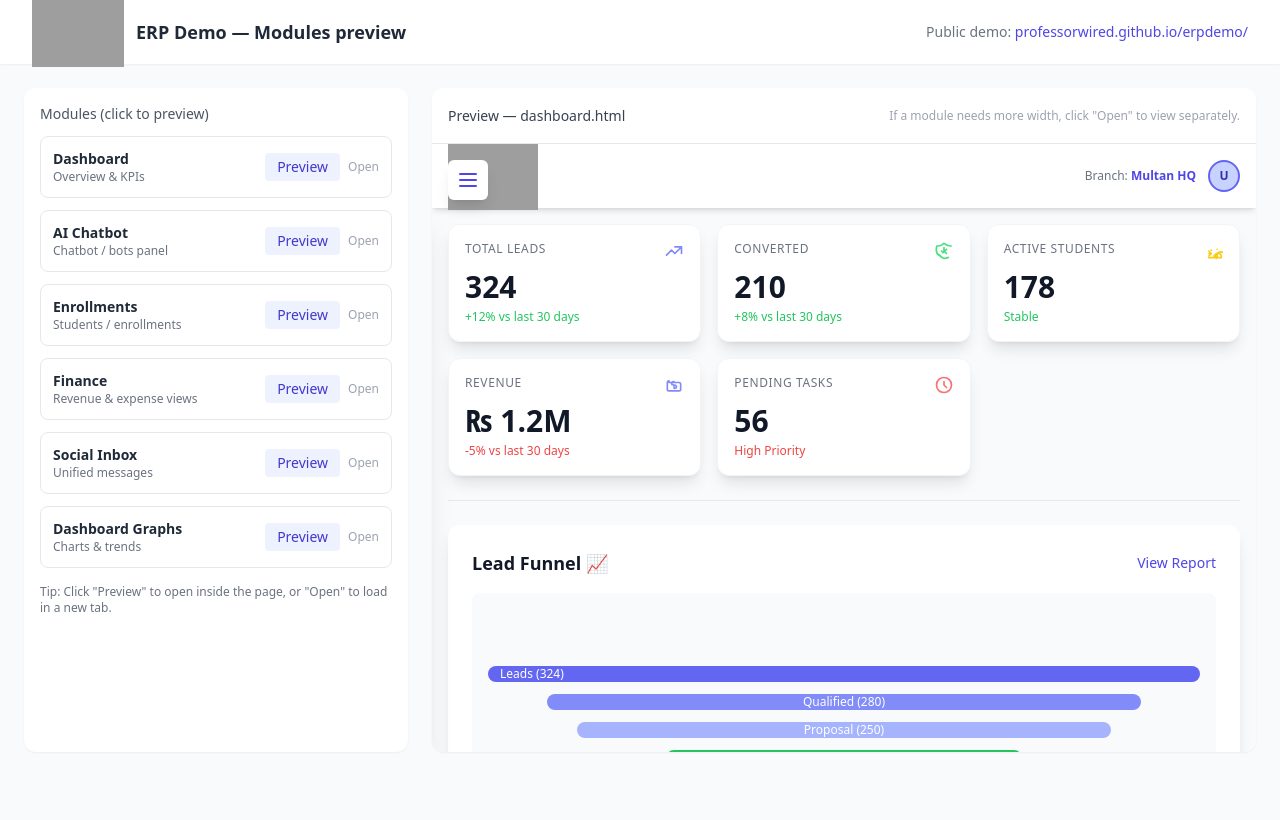
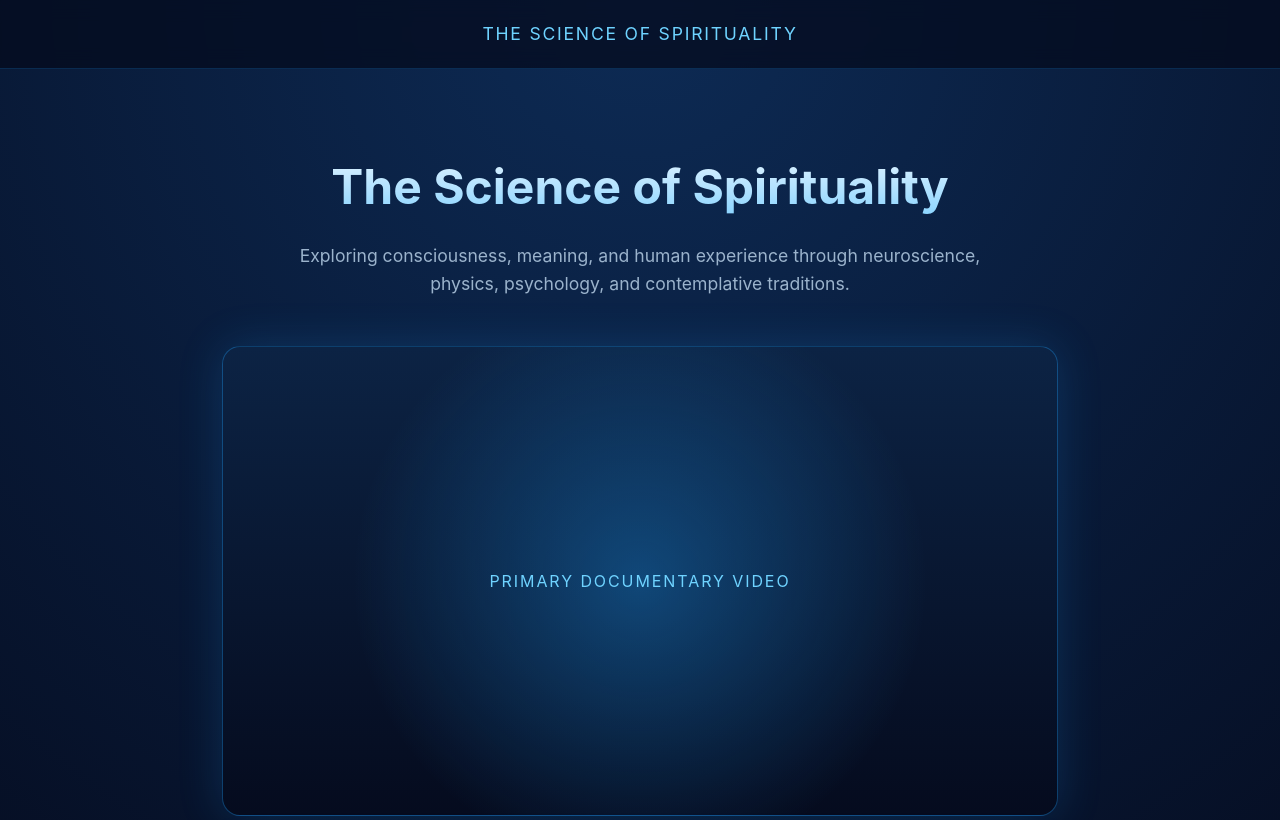
Before and after one commit to Professorwired/erpdemo, a plain HTML site: page index.html in a window 1280 px wide. Shown: the top 820 px of the page. Drawn offline with nearby package versions, Linux system fonts and the light colour scheme; grey boxes are pictures that could not be loaded.

Commit message:
Update index.html

```diff
--- a/index.html
+++ b/index.html
@@ -1,137 +1,283 @@
-<!doctype html>
+
+<!DOCTYPE html>
 <html lang="en">
 <head>
-  <meta charset="utf-8"/>
-  <meta name="viewport" content="width=device-width,initial-scale=1"/>
-  <title>ERP Demo — Modules Preview</title>
-  <script src="https://cdn.tailwindcss.com"></script>
+<meta charset="UTF-8" />
+<meta name="viewport" content="width=device-width, initial-scale=1.0" />
+<title>The Science of Spirituality</title>
+
 <style>
-    .module-card { transition: transform .12s, box-shadow .12s; }
-    .module-card:hover { transform: translateY(-4px); box-shadow: 0 10px 20px rgba(2,6,23,.08); }
-    iframe { border: 0; width: 100%; height: 100%; }
-    @media (max-width: 1024px) {
-      .desktop-layout { flex-direction: column; }
-      #left { width: 100%; max-height: 260px; overflow:auto; }
-      #right { height: 60vh; }
+:root {
+  --bg-dark: #050b1e;
+  --bg-mid: #0b1f3a;
+  --glow-blue: #1fa2ff;
+  --soft-blue: #6fd3ff;
+  --text-light: #e6f2ff;
+  --text-muted: #9bb3cc;
+  --bg-light: #f5f8fb;
+}
+
+* {
+  box-sizing: border-box;
+  margin: 0;
+  padding: 0;
+}
+
+body {
+  font-family: -apple-system, BlinkMacSystemFont, "Segoe UI", Roboto, Inter, Helvetica, Arial, sans-serif;
+  background: radial-gradient(circle at top, #0d2b55 0%, var(--bg-dark) 55%);
+  color: var(--text-light);
+  line-height: 1.6;
+}
+
+/* Header */
+header {
+  position: sticky;
+  top: 0;
+  z-index: 100;
+  background: rgba(5, 11, 30, 0.75);
+  backdrop-filter: blur(10px);
+  border-bottom: 1px solid rgba(31, 162, 255, 0.2);
+}
+
+.header-inner {
+  max-width: 1200px;
+  margin: 0 auto;
+  padding: 1.25rem 2rem;
+  display: flex;
+  align-items: center;
+  justify-content: center;
+}
+
+.title {
+  font-size: 1.1rem;
+  letter-spacing: 0.1em;
+  text-transform: uppercase;
+  color: var(--soft-blue);
+}
+
+/* Hero */
+.hero {
+  padding: 5rem 2rem 6rem;
+  max-width: 900px;
+  margin: 0 auto;
+  text-align: center;
+}
+
+.hero h1 {
+  font-size: 3rem;
+  margin-bottom: 1rem;
+  background: linear-gradient(180deg, #eaf6ff, #7ccfff);
+  -webkit-background-clip: text;
+  -webkit-text-fill-color: transparent;
+}
+
+.hero p {
+  max-width: 720px;
+  margin: 0 auto 3rem;
+  color: var(--text-muted);
+  font-size: 1.1rem;
+}
+
+/* Videos stacked */
+.video-stack {
+  display: flex;
+  flex-direction: column;
+  gap: 2.5rem;
+}
+
+.video-placeholder {
+  aspect-ratio: 16 / 9;
+  border-radius: 18px;
+  background:
+    radial-gradient(circle at center, rgba(31,162,255,0.35), transparent 60%),
+    linear-gradient(180deg, #0c2344, #050b1e);
+  border: 1px solid rgba(31,162,255,0.35);
+  box-shadow: 0 0 45px rgba(31,162,255,0.18);
+  display: flex;
+  align-items: center;
+  justify-content: center;
+  color: var(--soft-blue);
+  letter-spacing: 0.12em;
+  text-transform: uppercase;
+}
+
+/* Collapsible Signup */
+.signup-wrapper {
+  margin-top: 4rem;
+}
+
+.signup-toggle {
+  width: 100%;
+  padding: 1rem;
+  border-radius: 14px;
+  border: none;
+  background: linear-gradient(180deg, #2ab6ff, #1a7fd6);
+  color: #031225;
+  font-weight: 600;
+  font-size: 1rem;
+  cursor: pointer;
+  box-shadow: 0 0 25px rgba(31,162,255,0.4);
+}
+
+.signup-form {
+  margin-top: 1.5rem;
+  display: none;
+  padding: 2.5rem;
+  border-radius: 20px;
+  background: linear-gradient(180deg, rgba(15,45,80,0.6), rgba(5,11,30,0.6));
+  border: 1px solid rgba(31,162,255,0.25);
+  box-shadow: 0 0 45px rgba(31,162,255,0.15);
+}
+
+.signup-form.active {
+  display: block;
+}
+
+.signup-form form {
+  display: grid;
+  gap: 1rem;
+}
+
+.signup-form input {
+  padding: 0.85rem 1rem;
+  border-radius: 10px;
+  border: 1px solid rgba(31,162,255,0.4);
+  background: rgba(5,11,30,0.9);
+  color: var(--text-light);
+}
+
+/* Share buttons */
+.share {
+  margin-top: 3rem;
+}
+
+.share h3 {
+  margin-bottom: 1rem;
+  color: var(--soft-blue);
+}
+
+.share-buttons {
+  display: flex;
+  flex-wrap: wrap;
+  gap: 0.75rem;
+  justify-content: center;
+}
+
+.share-buttons a {
+  padding: 0.6rem 1rem;
+  border-radius: 999px;
+  border: 1px solid rgba(31,162,255,0.3);
+  color: var(--soft-blue);
+  text-decoration: none;
+  font-size: 0.85rem;
+}
+
+.share-buttons a:hover {
+  background: rgba(31,162,255,0.15);
+}
+
+/* References */
+.references {
+  background: var(--bg-light);
+  color: #1a2a3a;
+  padding: 5rem 2rem;
+  margin-top: 6rem;
+}
+
+.references-inner {
+  max-width: 900px;
+  margin: 0 auto;
+}
+
+.references h3 {
+  margin-bottom: 1rem;
+}
+
+.references p {
+  color: #4a5a6a;
+  max-width: 700px;
+}
+
+footer {
+  text-align: center;
+  padding: 2rem;
+  color: var(--text-muted);
+  font-size: 0.85rem;
 }
 </style>
 </head>
-<body class="bg-gray-50 text-gray-800 font-sans">
-  <header class="bg-white shadow-sm sticky top-0 z-40">
-    <div class="max-w-7xl mx-auto px-4 sm:px-6 lg:px-8 h-16 flex items-center justify-between">
-      <div class="flex items-center gap-3">
-        <img src="https://mlcneylnm22t.i.optimole.com/w:948/h:335/q:mauto/ig:avif/id:333301f2cf01e60c267d3b7b689a691a/https://skillsrator.com/SKILLSRATOR-LOGO-with-tagline-01.png" alt="logo" style="width:92px;">
-        <h1 class="text-lg font-semibold">ERP Demo — Modules preview</h1>
-      </div>
-      <div class="text-sm text-gray-500">Public demo: <span class="font-medium text-indigo-600">professorwired.github.io/erpdemo/</span></div>
+
+<body>
+
+<header>
+  <div class="header-inner">
+    <div class="title">The Science of Spirituality</div>
   </div>
 </header>
 
-  <main class="max-w-7xl mx-auto p-4 lg:p-6 flex desktop-layout gap-6" style="min-height:calc(100vh - 88px);">
-    <!-- LEFT: module list -->
-    <aside id="left" class="w-96 bg-white rounded-xl shadow-sm p-4 flex-shrink-0">
-      <h2 class="text-sm font-medium text-gray-600 mb-3">Modules (click to preview)</h2>
+<main>
+  <section class="hero">
+    <h1>The Science of Spirituality</h1>
+    <p>
+      Exploring consciousness, meaning, and human experience through neuroscience,
+      physics, psychology, and contemplative traditions.
+    </p>
 
-      <div class="space-y-3">
-        <!-- card template: update hrefs if your filenames differ -->
-        <div class="module-card p-3 bg-white rounded-lg border flex items-center justify-between">
-          <div>
-            <div class="text-sm font-semibold">Dashboard</div>
-            <div class="text-xs text-gray-500">Overview & KPIs</div>
+    <div class="video-stack">
+      <div class="video-placeholder">Primary Documentary Video</div>
+      <div class="video-placeholder">Companion / Interview Video</div>
     </div>
-          <div class="flex items-center gap-2">
-            <button onclick="loadPreview('dashboard.html')" class="px-3 py-1 text-sm rounded bg-indigo-50 text-indigo-700">Preview</button>
-            <a href="https://professorwired.github.io/erpdemo/dashboard.html" target="_blank" class="text-xs text-gray-400">Open</a>
+
+    <div class="signup-wrapper">
+      <button class="signup-toggle" onclick="toggleSignup()">
+        Sign up for future videos
+      </button>
+
+      <div class="signup-form" id="signupForm">
+        <form>
+          <input type="text" placeholder="First name" />
+          <input type="text" placeholder="Last name" />
+          <input type="email" placeholder="Email address" />
+          <input type="tel" placeholder="Mobile number (for text alerts)" />
+          <input type="text" placeholder="City / ZIP code" />
+        </form>
       </div>
     </div>
 
-        <div class="module-card p-3 bg-white rounded-lg border flex items-center justify-between">
-          <div>
-            <div class="text-sm font-semibold">AI Chatbot</div>
-            <div class="text-xs text-gray-500">Chatbot / bots panel</div>
-          </div>
-          <div class="flex items-center gap-2">
-            <button onclick="loadPreview('chatbots.html')" class="px-3 py-1 text-sm rounded bg-indigo-50 text-indigo-700">Preview</button>
-            <a href="https://professorwired.github.io/erpdemo/chatbots.html" target="_blank" class="text-xs text-gray-400">Open</a>
+    <div class="share">
+      <h3>Share</h3>
+      <div class="share-buttons">
+        <a href="#">Facebook</a>
+        <a href="#">Instagram</a>
+        <a href="#">X</a>
+        <a href="#">Email</a>
+        <a href="#">WhatsApp</a>
+        <a href="#">LinkedIn</a>
       </div>
     </div>
+  </section>
 
-        <div class="module-card p-3 bg-white rounded-lg border flex items-center justify-between">
-          <div>
-            <div class="text-sm font-semibold">Enrollments</div>
-            <div class="text-xs text-gray-500">Students / enrollments</div>
-          </div>
-          <div class="flex items-center gap-2">
-            <button onclick="loadPreview('enrollment.html')" class="px-3 py-1 text-sm rounded bg-indigo-50 text-indigo-700">Preview</button>
-            <a href="https://professorwired.github.io/erpdemo/enrollment.html" target="_blank" class="text-xs text-gray-400">Open</a>
-          </div>
-        </div>
-
-        <div class="module-card p-3 bg-white rounded-lg border flex items-center justify-between">
-          <div>
-            <div class="text-sm font-semibold">Finance</div>
-            <div class="text-xs text-gray-500">Revenue & expense views</div>
-          </div>
-          <div class="flex items-center gap-2">
-            <button onclick="loadPreview('finance.html')" class="px-3 py-1 text-sm rounded bg-indigo-50 text-indigo-700">Preview</button>
-            <a href="https://professorwired.github.io/erpdemo/finance.html" target="_blank" class="text-xs text-gray-400">Open</a>
-          </div>
-        </div>
-
-        <div class="module-card p-3 bg-white rounded-lg border flex items-center justify-between">
-          <div>
-            <div class="text-sm font-semibold">Social Inbox</div>
-            <div class="text-xs text-gray-500">Unified messages</div>
-          </div>
-          <div class="flex items-center gap-2">
-            <button onclick="loadPreview('socialinboxes.html')" class="px-3 py-1 text-sm rounded bg-indigo-50 text-indigo-700">Preview</button>
-            <a href="https://professorwired.github.io/erpdemo/socialinboxes.html" target="_blank" class="text-xs text-gray-400">Open</a>
-          </div>
-        </div>
-
-        <div class="module-card p-3 bg-white rounded-lg border flex items-center justify-between">
-          <div>
-            <div class="text-sm font-semibold">Dashboard Graphs</div>
-            <div class="text-xs text-gray-500">Charts & trends</div>
-          </div>
-          <div class="flex items-center gap-2">
-            <button onclick="loadPreview('dashboardgraph.html')" class="px-3 py-1 text-sm rounded bg-indigo-50 text-indigo-700">Preview</button>
-            <a href="https://professorwired.github.io/erpdemo/dashboardgraph.html" target="_blank" class="text-xs text-gray-400">Open</a>
-          </div>
-        </div>
-
-      </div>
-
-      <div class="mt-4 text-xs text-gray-500">
-        Tip: Click "Preview" to open inside the page, or "Open" to load in a new tab.
-      </div>
-    </aside>
-
-    <!-- RIGHT: preview area -->
-    <section id="right" class="flex-1 bg-white rounded-xl shadow-sm overflow-hidden">
-      <div class="h-14 px-4 flex items-center justify-between border-b">
-        <div class="text-sm font-medium text-gray-700" id="preview-title">Select a module to preview</div>
-        <div class="text-xs text-gray-400">If a module needs more width, click "Open" to view separately.</div>
-      </div>
-
-      <div class="h-[calc(100%-56px)]">
-        <iframe id="preview-frame" src="" title="module-preview"></iframe>
+  <section class="references">
+    <div class="references-inner">
+      <h3>Scientific References</h3>
+      <p>
+        This section will host peer-reviewed research, citations, and extended
+        reading materials supporting the ideas explored in the videos.
+      </p>
     </div>
   </section>
 </main>
 
+<footer>
+  © The Science of Spirituality — Documentary Project
+</footer>
+
 <script>
-    const base = "https://professorwired.github.io/erpdemo/"; // change if your path differs
-    const iframe = document.getElementById('preview-frame');
-    const title = document.getElementById('preview-title');
+function toggleSignup() {
+  document.getElementById("signupForm").classList.toggle("active");
+}
+</script>
 
-    function loadPreview(path) {
-      iframe.src = base + path;
-      title.textContent = 'Preview — ' + path;
-    }
-
-    // Optional: auto-load dashboard on open
-    loadPreview('dashboard.html');
-  </script>
 </body>
 </html>
```
Lines whose indentation alone changed are shown as unchanged.
